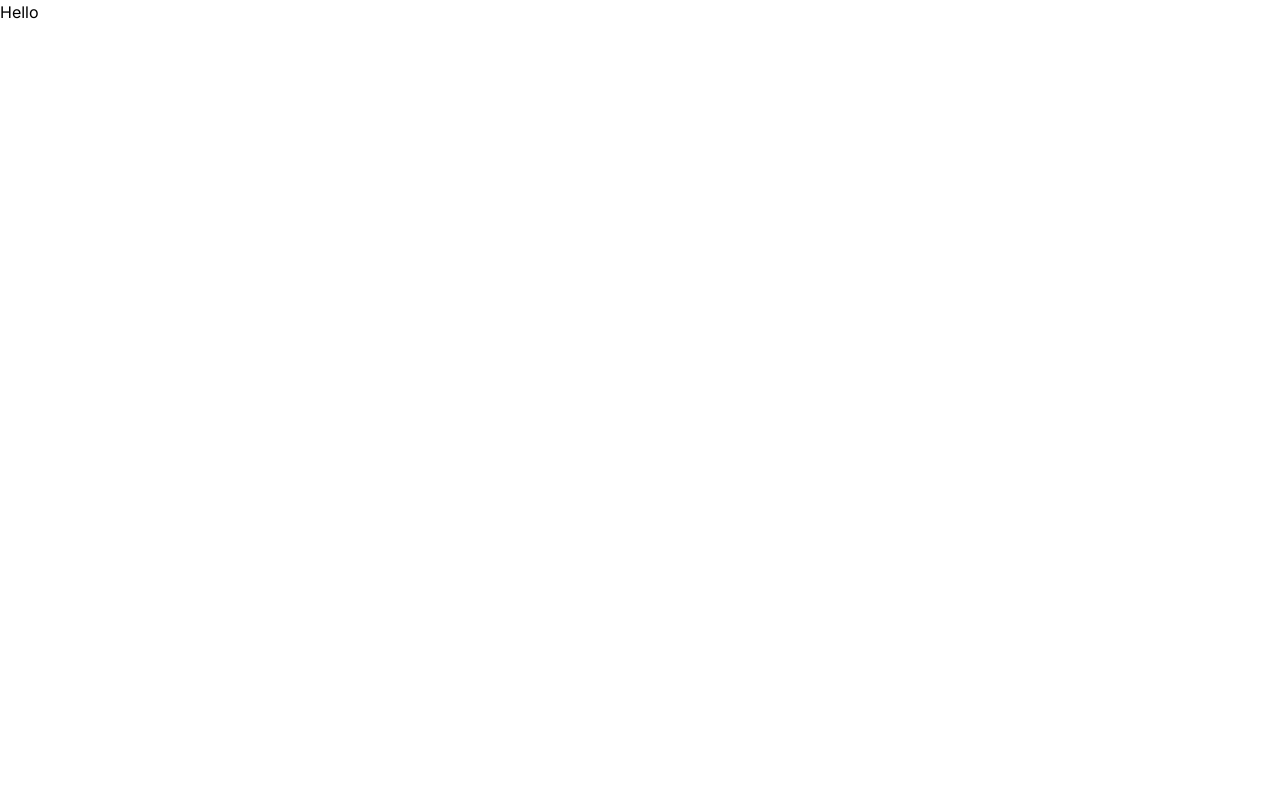
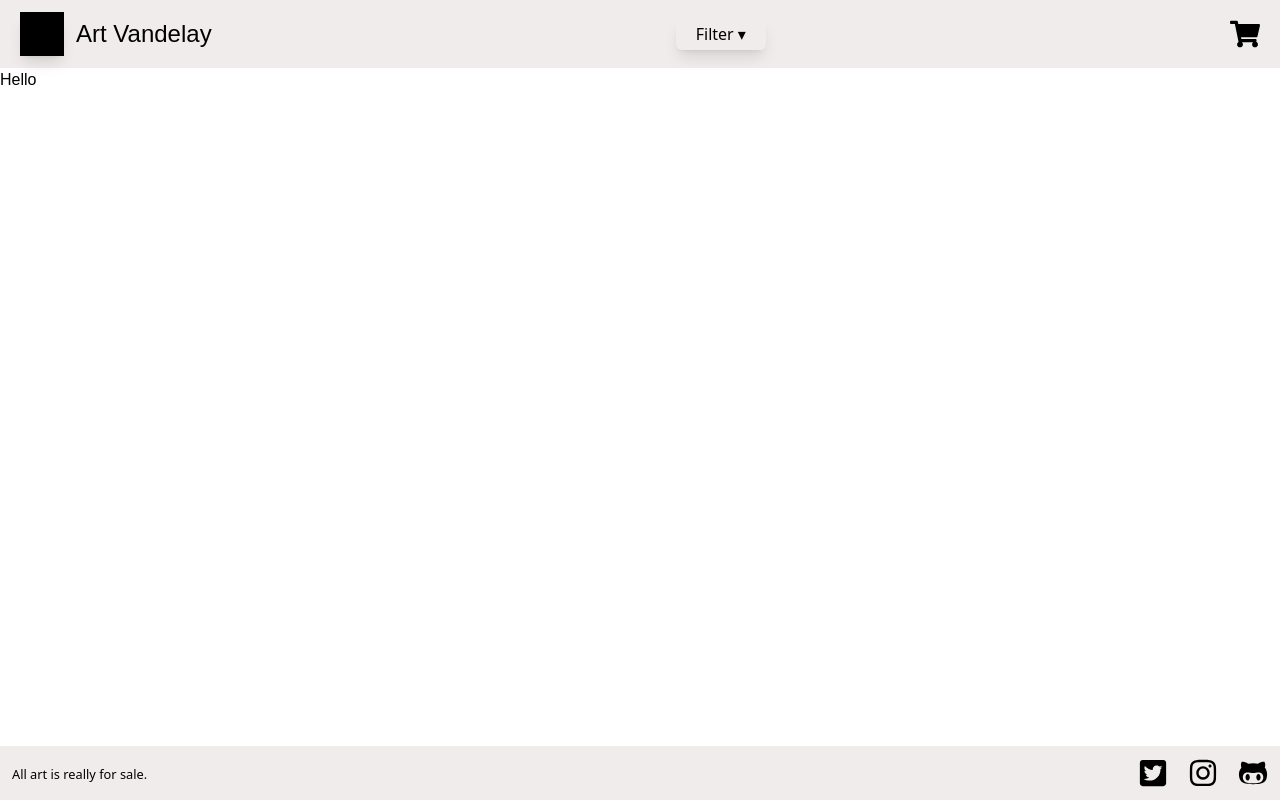
Before and after one commit to fac28/art-vandelay, a Next.js app: page / in a window 1280 px wide. Built offline with nearby package versions, Linux system fonts and the light colour scheme.

Commit message:
Header and footer components added
Closes #18

```diff
--- /dev/null
+++ b/app/components/CartButton.jsx
@@ -0,0 +1,12 @@
+import React from 'react'
+import { FaShoppingCart } from 'react-icons/fa'
+
+const CartButton = () => {
+  return (
+    <button className='px-5'>
+        <FaShoppingCart size={30} />
+      </button>
+  )
+}
+
+export default CartButton
--- /dev/null
+++ b/app/components/FilterButton.jsx
@@ -0,0 +1,13 @@
+import React from 'react'
+
+const FilterButton = () => {
+  return (
+    <div>
+      <button className='bg-slate-2git00 px-5 py-1 rounded-md shadow-lg'>
+        Filter &#x25BE;
+      </button>
+    </div>
+  )
+}
+
+export default FilterButton
--- /dev/null
+++ b/app/components/Footer.jsx
@@ -0,0 +1,21 @@
+import React from 'react'
+import { FaTwitterSquare, FaInstagram, FaGithubAlt } from 'react-icons/fa'
+
+const Footer = () => {
+  return (
+    <footer className='flex items-center justify-between bg-secondary py-3 fixed inset-x-0 bottom-0'>
+      <div className='px-3'>
+        <p>
+          <small>All art is really for sale.</small>
+        </p>
+      </div>
+      <div className='flex gap-5 px-3'>
+        <FaTwitterSquare size={30} />
+        <FaInstagram size={30} />
+        <FaGithubAlt size={30} />
+      </div>
+    </footer>
+  )
+}
+
+export default Footer
--- /dev/null
+++ b/app/components/Header.jsx
@@ -0,0 +1,20 @@
+import React from 'react'
+
+//Components
+import FilterButton from './FilterButton'
+import CartButton from './CartButton'
+
+const Header = () => {
+  return (
+    <header className='flex items-center justify-between bg-secondary'>
+      <div className='flex items-center gap-3 py-3 px-5'>
+        <div className='w-11 h-11 bg-black shadow-lg'></div>
+        <h1 className='text-2xl'>Art Vandelay</h1>
+      </div>
+      <FilterButton />
+      <CartButton />
+    </header>
+  )
+}
+
+export default Header
--- a/app/globals.css
+++ b/app/globals.css
@@ -1,3 +1,12 @@
 @tailwind base;
 @tailwind components;
 @tailwind utilities;
+@import url('https://fonts.googleapis.com/css2?family=Inder&display=swap');
+
+:root {
+  --font-inder: 'Inder', sans-serif;
+}
+
+h1 {
+  @apply font-inder
+}
--- a/app/layout.js
+++ b/app/layout.js
@@ -1,5 +1,10 @@
 import { Inter } from 'next/font/google'
+
 import './globals.css'
+
+//Components
+import Header from './components/Header'
+import Footer from './components/Footer'
 
 const inter = Inter({ subsets: ['latin'] })
 
@@ -10,8 +15,12 @@ export const metadata = {
 
 export default function RootLayout({ children }) {
   return (
-    <html lang="en">
-      <body className={inter.className}>{children}</body>
+    <html lang='en'>
+      <body>
+        <Header />
+        {children}
+        <Footer />
+      </body>
     </html>
   )
 }
--- a/package.json
+++ b/package.json
@@ -16,7 +16,8 @@
     "better-sqlite3": "^9.0.0",
     "next": "13.5.6",
     "react": "^18",
-    "react-dom": "^18"
+    "react-dom": "^18",
+    "react-icons": "^4.11.0"
   },
   "devDependencies": {
     "@playwright/test": "^1.39.0",
--- a/tailwind.config.js
+++ b/tailwind.config.js
@@ -7,10 +7,11 @@ module.exports = {
   ],
   theme: {
     extend: {
-      backgroundImage: {
-        'gradient-radial': 'radial-gradient(var(--tw-gradient-stops))',
-        'gradient-conic':
-          'conic-gradient(from 180deg at 50% 50%, var(--tw-gradient-stops))',
+      fontFamily: {
+        inder: ['var(--font-inder)'],
+      },
+      colors: {
+        secondary: '#F0ECEC',
       },
     },
   },
```
Also changed, not shown: app/page.js (+3 -4 lines), public/images/cart.svg (added).
